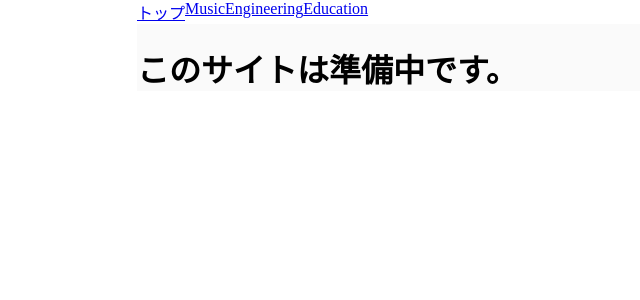
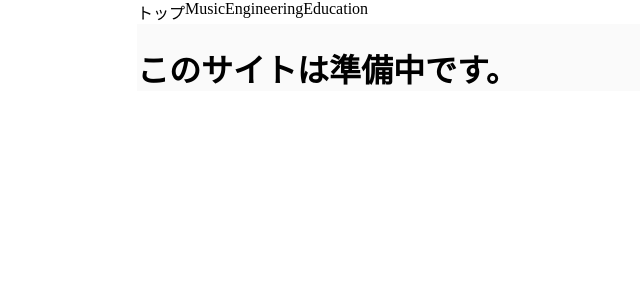
Before and after one commit to masatakashida/my-portfolio, a React app: page / in a window 1280 px wide. Shown: the top 300 px of the page, without its empty margins (3-643 px from the left). Built offline with nearby package versions, Linux system fonts and the light colour scheme.

Commit message:
ヘッダーの色など

```diff
--- a/src/styles/App.scss
+++ b/src/styles/App.scss
@@ -3,16 +3,25 @@
   background-color: #FAFAFA;
   max-width: 1000px;
   margin: 0 auto;
-}
 
-.header {
+  & .header {
     &-nav {
       margin: 0;
       padding: 0;
       background-color: white;
       display: flex;
+
       & li {
         list-style-type: none;
+
+        & a {
+          text-decoration: none;
+          color: black;
         }
       }
     }
+  }
+  & .content {
+    // コンテンツ部分全体
+  }
+}
```
Also changed, not shown: 1 other file (tests, documents, lock files or other folders). Lines whose indentation alone changed are shown as unchanged.
